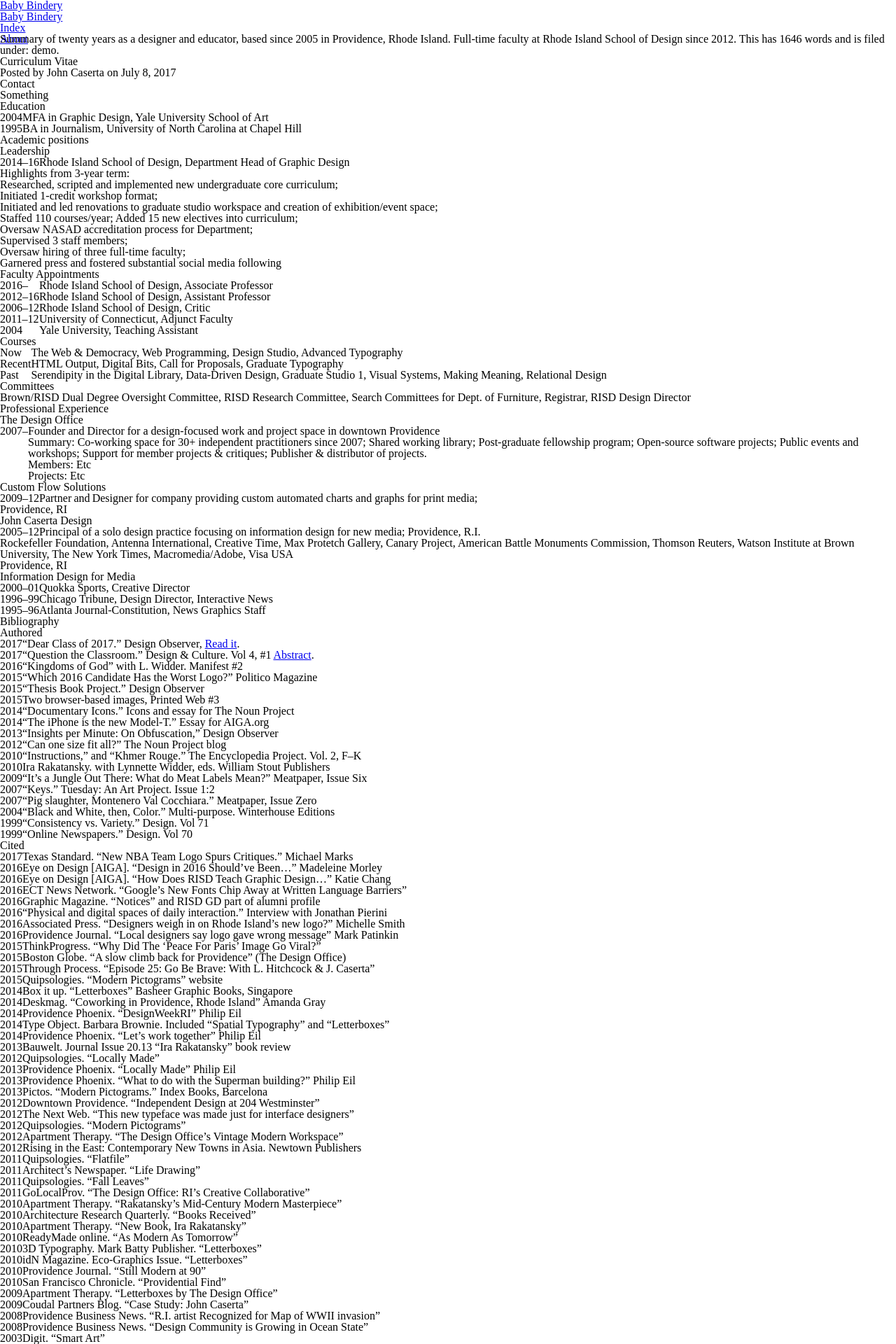
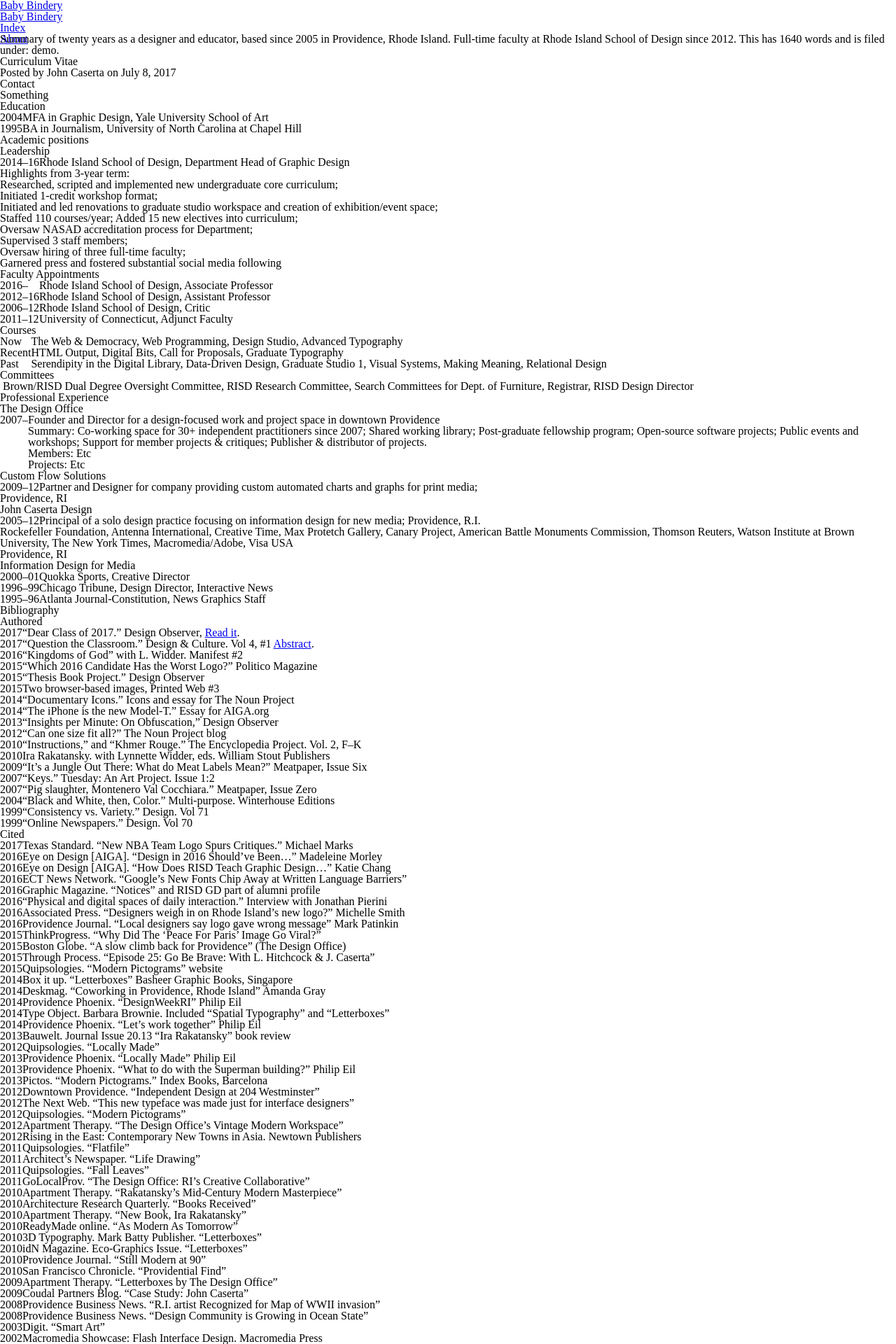
Before and after one commit to thedesignoffice/babybindery, a Jekyll site: the page built from _posts/2017-07-08-cv.md, in a window 1280 px wide. Shown: the top 1920 px of the page at 70% size. Built offline with Jekyll 4.4.1, drawn with Linux system fonts in a browser that asks for light colours; nearby versions of some CDN libraries; library files that are not in the unit come from our copies.

Commit message:
table updates

```diff
--- a/_posts/2017-07-08-cv.md
+++ b/_posts/2017-07-08-cv.md
@@ -40,11 +40,10 @@
 
 ### Faculty Appointments
 
-| 2016–	| Rhode Island School of Design, Associate Professor |
+| 2016– | Rhode Island School of Design, Associate Professor |
 | 2012–16	| Rhode Island School of Design, Assistant Professor |
 | 2006–12	| Rhode Island School of Design, Critic |
 | 2011–12 |	University of Connecticut, Adjunct Faculty |
-| 2004 	| Yale University, Teaching Assistant |
 
 ### Courses
 
@@ -54,7 +53,7 @@
 
 ### Committees
 
-| Brown/RISD Dual Degree Oversight Committee, RISD Research Committee, Search Committees for Dept. of Furniture, Registrar, RISD Design Director |
+|| Brown/RISD Dual Degree Oversight Committee, RISD Research Committee, Search Committees for Dept. of Furniture, Registrar, RISD Design Director |
 
 
 ## Professional Experience
--- a/css/print_solo.scss
+++ b/css/print_solo.scss
@@ -15,7 +15,10 @@
   }
   html {font-size: 8pt;}
   article>* { font-size: 80%; line-height: 130%; }
-  .title, aside, .noprint, nav { display: none; }
+  .title, aside, .noprint, nav ul li { display: none; }
+  li.mobiletitle, li.mobiletitle a { display: inline-block; color: black;  }
+  nav ul { margin-left: 2rem;}
+  nav { border-bottom: 0; }
 }
 
 //
--- a/css/universal.scss
+++ b/css/universal.scss
@@ -84,7 +84,7 @@
     .label { font-family: $sans;  font-style: normal; color: $grey; font-size: 1.4rem; padding: .5rem 0; margin: 2rem 0 1rem 0;  }
     span.publisher { padding-left:0.5rem;  font-size: 1rem; color: $grey; font-family: $sans; font-style: italic;}
 
-    article { line-height: 140%; letter-spacing: .1px; font-size: 1.8rem; color: $darkgrey;  max-width: 1350px; }
+    article { line-height: 140%; letter-spacing: .1px; font-size: 1.8rem; color: $darkgrey;  max-width: 1350px; text-rendering: optimizeLegibility; font-variant-numeric: oldstyle-nums;  }
     article ol, article ul { margin-left: 20%; line-height: 140%; letter-spacing: .1px;
       font-size: 1.4rem;  }
     article ul li { list-style-type: circle; }
@@ -132,6 +132,12 @@
         article p, article td { font-size: 1.5rem; line-height: 140%; }
       }
 
+
+article>table { width: 100%; margin-left: 0; }
+article>table td { font-variant-numeric: proportional-nums;  }
+article>table td:first-child { width: 20%; text-align:right; padding: 0 1rem; }
+
+// Images
 article div.gallery {			display: grid;
 			padding: 0;
 			min-height: 200px;
```
